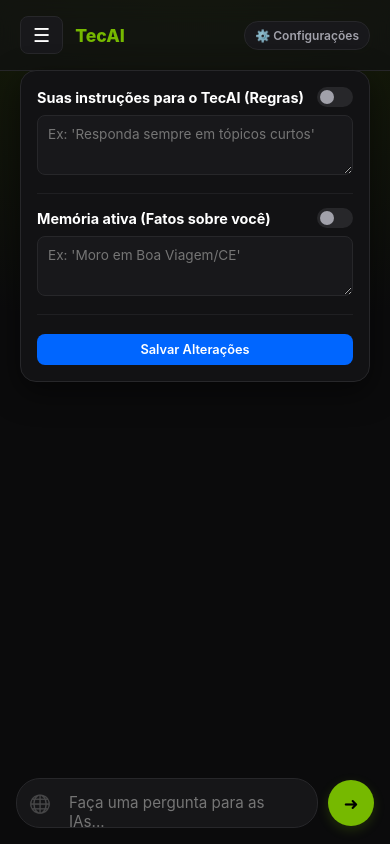
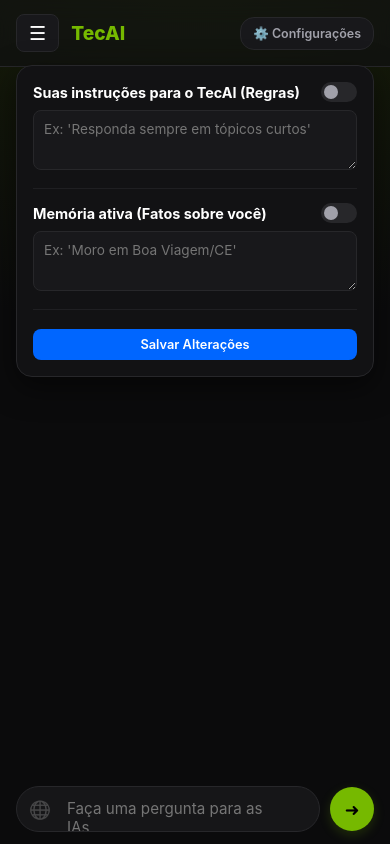
Before and after one commit to echoio-tec/cactus, a website: page public/index.html in a window 390 px wide. Both pictures are taken after a click on the button "⚙️ Configurações". Drawn offline with nearby package versions, Linux system fonts and the light colour scheme.

Commit message:
Update index.html

```diff
--- a/public/index.html
+++ b/public/index.html
@@ -26,10 +26,11 @@
       color: var(--text-color);
       display: flex;
       height: 100vh;
+      height: 100dvh; /* Altura dinâmica para corrigir o bug do celular */
       overflow: hidden;
     }
 
-    /* BARRA LATERAL (SIDEBAR) - Adaptativa com transição suave */
+    /* BARRA LATERAL (SIDEBAR) */
     #sidebar {
       width: 260px;
       background-color: var(--sidebar-bg);
@@ -56,7 +57,7 @@
     .delete-chat-btn { background: transparent; border: none; color: #71717a; cursor: pointer; font-size: 0.9rem; padding: 2px 6px; border-radius: 4px; }
     .delete-chat-btn:hover { color: #ef4444; background: rgba(239, 68, 68, 0.1); }
 
-    /* Fundo escuro que aparece no celular ao abrir o menu lateral */
+    /* Cortina escura para o menu mobile */
     #sidebar-overlay {
       display: none;
       position: fixed;
@@ -66,18 +67,18 @@
       z-index: 999;
     }
 
-    /* PAINEL DA DIREITA (CONTEÚDO DO CHAT) */
+    /* CONTEÚDO DO CHAT */
     #main-content {
       flex: 1;
       display: flex;
       flex-direction: column;
       height: 100%;
       background-image: radial-gradient(circle at 50% -20%, #1e2905 0%, transparent 50%);
-      min-width: 0; /* Impede quebras de layout em flexbox */
+      min-width: 0;
     }
 
     header {
-      padding: 16px 20px;
+      padding: 14px 16px;
       border-bottom: 1px solid var(--border-color);
       background: rgba(18, 18, 20, 0.6);
       backdrop-filter: blur(12px);
@@ -85,12 +86,12 @@
       align-items: center;
       justify-content: space-between;
       gap: 12px;
+      flex-shrink: 0; /* Garante que o topo nunca mude de tamanho */
     }
 
     .header-left { display: flex; align-items: center; gap: 12px; min-width: 0; }
-    header h1 { font-size: 1.3rem; font-weight: 800; color: var(--accent-color); white-space: nowrap; }
+    header h1 { font-size: 1.2rem; font-weight: 800; color: var(--accent-color); white-space: nowrap; }
 
-    /* Botão Hambúrguer para celular */
     .menu-toggle-btn {
       display: none;
       background: #18181b;
@@ -104,15 +105,14 @@
 
     .settings-toggle-btn {
       background: #18181b; border: 1px solid var(--border-color); color: #a1a1aa;
-      padding: 8px 14px; border-radius: 14px; font-size: 0.8rem; font-weight: 600;
+      padding: 8px 12px; border-radius: 14px; font-size: 0.78rem; font-weight: 600;
       cursor: pointer; transition: all 0.2s; white-space: nowrap;
     }
-    .settings-toggle-btn:hover { border-color: var(--accent-color); color: #fff; }
 
     #settings-panel {
-      display: none; position: absolute; top: 70px; right: 20px; z-index: 1001;
+      display: none; position: absolute; top: 65px; right: 16px; z-index: 1001;
       background: #121214; border: 1px solid var(--border-color);
-      max-width: 450px; width: calc(100% - 40px); border-radius: 16px; padding: 16px;
+      max-width: 450px; width: calc(100% - 32px); border-radius: 16px; padding: 16px;
       box-shadow: 0 10px 30px rgba(0,0,0,0.5);
     }
     .panel-section { margin-bottom: 14px; padding-bottom: 14px; border-bottom: 1px solid #1f1f22; }
@@ -130,18 +130,18 @@
     .panel-textarea { width: 100%; background: #18181b; border: 1px solid var(--border-color); border-radius: 8px; padding: 10px; color: #fff; font-size: 0.85rem; resize: vertical; height: 60px; outline: none; }
     .save-settings-btn { background: #0066ff; color: #fff; border: none; padding: 8px 14px; border-radius: 8px; font-size: 0.8rem; font-weight: 600; cursor: pointer; width: 100%; margin-top: 5px; }
 
-    #chat-container { flex: 1; overflow-y: auto; padding: 20px; display: flex; flex-direction: column; gap: 20px; }
+    #chat-container { flex: 1; overflow-y: auto; padding: 16px; display: flex; flex-direction: column; gap: 16px; }
 
-    .message { padding: 14px 18px; border-radius: 20px; max-width: 82%; line-height: 1.5; font-size: 0.95rem; word-wrap: break-word; }
+    .message { padding: 12px 16px; border-radius: 20px; max-width: 85%; line-height: 1.5; font-size: 0.95rem; word-wrap: break-word; }
     .user { background-color: var(--user-msg); align-self: flex-end; border-bottom-right-radius: 4px; color: #fff; }
-    .ai { background-color: var(--chat-bg); align-self: flex-start; border-bottom-left-radius: 4px; border: 1px solid var(--border-color); width: 100%; max-width: 85%; }
+    .ai { background-color: var(--chat-bg); align-self: flex-start; border-bottom-left-radius: 4px; border: 1px solid var(--border-color); width: 100%; max-width: 90%; }
 
     .ai-render-content h1, .ai-render-content h2, .ai-render-content h3 { color: var(--accent-color); margin: 12px 0 6px 0; font-size: 1.1rem; font-weight: 700; }
     .ai-render-content p { margin-bottom: 10px; color: #e4e4e7; }
     .ai-render-content ul, .ai-render-content ol { margin-left: 18px; margin-bottom: 10px; display: flex; flex-direction: column; gap: 4px; }
     .ai-render-content li { color: #e4e4e7; }
 
-    .system-status { align-self: center; font-size: 0.7rem; font-weight: 600; text-transform: uppercase; letter-spacing: 0.5px; color: #a1a1aa; background: #18181b; padding: 6px 14px; border-radius: 20px; border: 1px solid var(--border-color); text-align: center; }
+    .system-status { align-self: center; font-size: 0.7rem; font-weight: 600; text-transform: uppercase; color: #a1a1aa; background: #18181b; padding: 6px 14px; border-radius: 20px; border: 1px solid var(--border-color); text-align: center; }
 
     .backstage { margin-top: 12px; background: #09090b; border-radius: 12px; border: 1px solid var(--border-color); overflow: hidden; }
     .backstage summary { cursor: pointer; color: var(--accent-color); font-weight: 600; font-size: 0.8rem; padding: 10px 14px; background: #111113; outline: none; }
@@ -151,45 +151,48 @@
     .model-card.deepseek { border-left-color: var(--color-deepseek); }
     .model-card.gemma { border-left-color: var(--color-gemma); }
     .model-card.llama { border-left-color: var(--color-llama); }
-
-    .model-badge { font-weight: 700; font-size: 0.7rem; text-transform: uppercase; margin-bottom: 4px; display: inline-block; }
-    .deepseek .model-badge { color: var(--color-deepseek); }
-    .gemma .model-badge { color: var(--color-gemma); }
-    .llama .model-badge { color: var(--color-llama); }
     .model-text { color: #d4d4d8; white-space: pre-line; }
 
-    #input-container { padding: 16px; width: 100%; display: flex; gap: 10px; align-items: center; background-color: var(--bg-color); }
-    .input-wrapper { flex: 1; background-color: var(--chat-bg); border: 1px solid var(--border-color); border-radius: 24px; display: flex; align-items: center; padding: 0 12px 0 4px; }
-    .web-search-toggle { background: transparent; border: none; font-size: 1.1rem; cursor: pointer; width: 38px; height: 38px; border-radius: 50%; display: flex; align-items: center; justify-content: center; opacity: 0.4; filter: grayscale(1); transition: all 0.2s; }
+    /* CAIXA DE INPUT BLINDADA PARA MOBILE */
+    #input-container {
+      padding: 12px 16px;
+      width: 100%;
+      display: flex;
+      gap: 10px;
+      align-items: center;
+      background-color: var(--bg-color);
+      flex-shrink: 0; /* IMPEDE QUE A CAIXA ENCOLHA OU SAIA DA TELA */
+    }
+
+    .input-wrapper { flex: 1; background-color: var(--chat-bg); border: 1px solid var(--border-color); border-radius: 24px; display: flex; align-items: center; padding: 0 12px 0 4px; min-width: 0; }
+    .input-wrapper:focus-within { border-color: var(--accent-color); }
+    .web-search-toggle { background: transparent; border: none; font-size: 1.1rem; cursor: pointer; width: 38px; height: 38px; border-radius: 50%; display: flex; align-items: center; justify-content: center; opacity: 0.4; filter: grayscale(1); transition: all 0.2s; flex-shrink: 0; }
     .web-search-toggle.active { opacity: 1; filter: grayscale(0); background: rgba(0, 102, 255, 0.15); border: 1px solid rgba(0, 102, 255, 0.3); }
 
-    textarea { flex: 1; background: transparent; border: none; padding: 14px 10px; color: var(--text-color); resize: none; height: 48px; outline: none; font-size: 0.95rem; }
+    textarea { flex: 1; background: transparent; border: none; padding: 12px 8px; color: var(--text-color); resize: none; height: 44px; outline: none; font-size: 0.95rem; }
 
-    button#send-btn { background-color: var(--accent-color); color: #000; border: none; border-radius: 50%; width: 46px; height: 46px; cursor: pointer; display: flex; align-items: center; justify-content: center; font-size: 1.1rem; box-shadow: 0 4px 12px rgba(118, 185, 0, 0.2); flex-shrink: 0; }
-    button#send-btn:disabled { background-color: #27272a; color: #71717a; cursor: not-allowed; box-shadow: none; }
+    button#send-btn { background-color: var(--accent-color); color: #000; border: none; border-radius: 50%; width: 44px; height: 44px; cursor: pointer; display: flex; align-items: center; justify-content: center; font-size: 1.1rem; box-shadow: 0 4px 12px rgba(118, 185, 0, 0.2); flex-shrink: 0; }
+    button#send-btn:disabled { background-color: #27272a; color: #71717a; cursor: not-allowed; }
 
     .pulse { animation: pulseText 1.5s infinite ease-in-out; color: var(--accent-color); }
     @keyframes pulseText { 0% { opacity: 0.6; } 50% { opacity: 1; } 100% { opacity: 0.6; } }
 
-    /* 🚨 REGRAS DE ADAPTAÇÃO PARA CELULARES E TABLETS (Breakpoints) */
+    /* REGRAS DE ADAPTAÇÃO PARA RESOLUÇÕES MENORES */
     @media (max-width: 768px) {
-      .menu-toggle-btn { display: block; } /* Ativa botão hambúrguer */
+      .menu-toggle-btn { display: block; }
 
       #sidebar {
         position: fixed;
         top: 0; bottom: 0; left: 0;
-        transform: translateX(-100%); /* Esconde a barra lateral para a esquerda */
+        transform: translateX(-100%);
         width: 260px;
       }
 
-      /* Quando o menu lateral estiver aberto */
       body.sidebar-open #sidebar { transform: translateX(0); }
       body.sidebar-open #sidebar-overlay { display: block; }
 
-      .message { max-width: 92%; }
+      .message { max-width: 90%; }
       .ai { max-width: 100%; }
-      header h1 { font-size: 1.1rem; }
-      .settings-toggle-btn { padding: 6px 10px; font-size: 0.75rem; }
     }
   </style>
 </head>
@@ -280,14 +283,8 @@
       }
     };
 
-    // FUNÇÕES DE RESPONSIVIDADE INTERATIVA
-    function toggleSidebar() {
-      document.body.classList.toggle('sidebar-open');
-    }
-
-    function fecharSidebarNoCelular() {
-      document.body.classList.remove('sidebar-open');
-    }
+    function toggleSidebar() { document.body.classList.toggle('sidebar-open'); }
+    function fecharSidebarNoCelular() { document.body.classList.remove('sidebar-open'); }
 
     function toggleWebSearch() {
       pesquisaWebAtiva = !pesquisaWebAtiva;
@@ -325,7 +322,7 @@
           }
         });
       }
-      fecharSidebarNoCelular(); // Fecha a gaveta no mobile ao selecionar um chat
+      fecharSidebarNoCelular();
       chatContainer.scrollTop = chatContainer.scrollHeight;
     }
 
@@ -507,6 +504,15 @@
       panel.style.display = panel.style.display === 'block' ? 'none' : 'block';
     }
 
+    // Fecha as configurações se o usuário clicar fora no mobile
+    document.addEventListener('click', function(event) {
+      const panel = document.getElementById('settings-panel');
+      const btn = document.querySelector('.settings-toggle-btn');
+      if (panel.style.display === 'block' && !panel.contains(event.target) && event.target !== btn) {
+        panel.style.display = 'none';
+      }
+    });
+
     function saveSettings(alertUser = false) {
       localStorage.setItem('teca_rules', document.getElementById('rules-input').value);
       localStorage.setItem('teca_memory', document.getElementById('memory-input').value);
```
